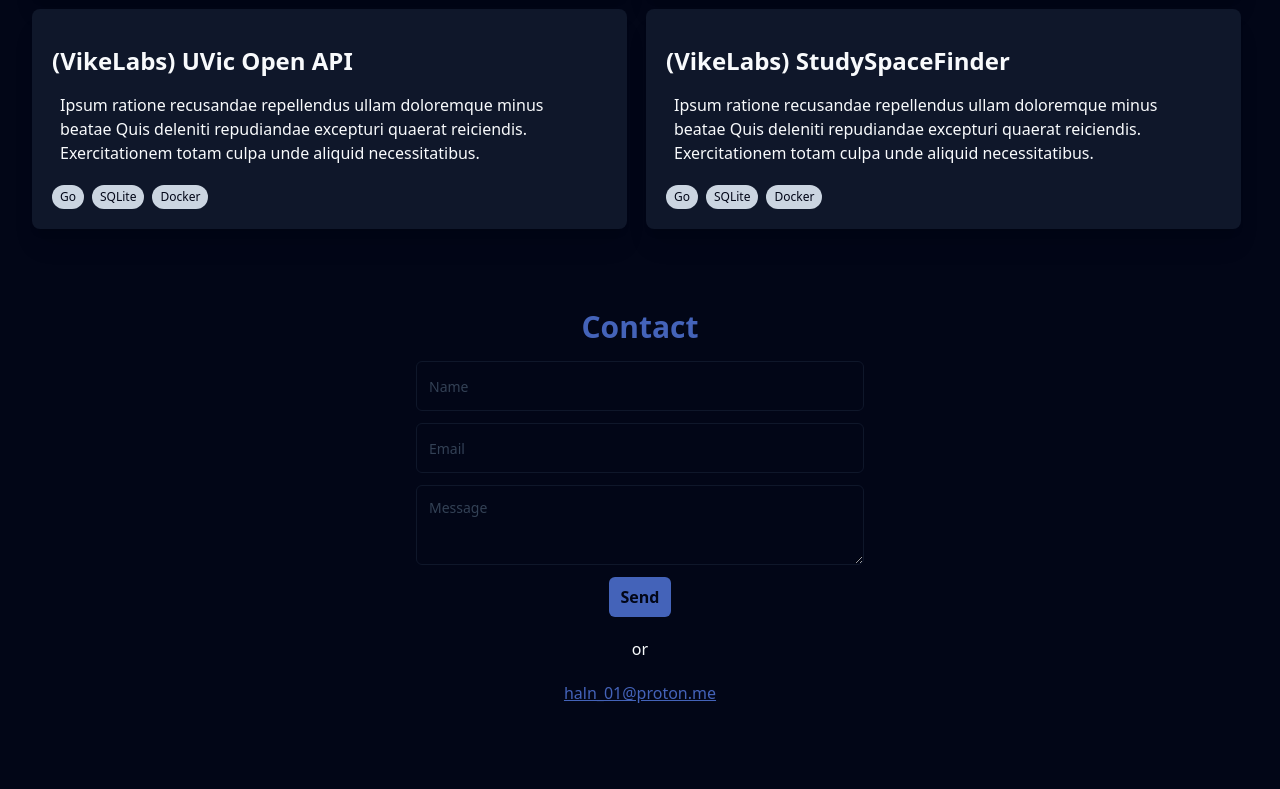
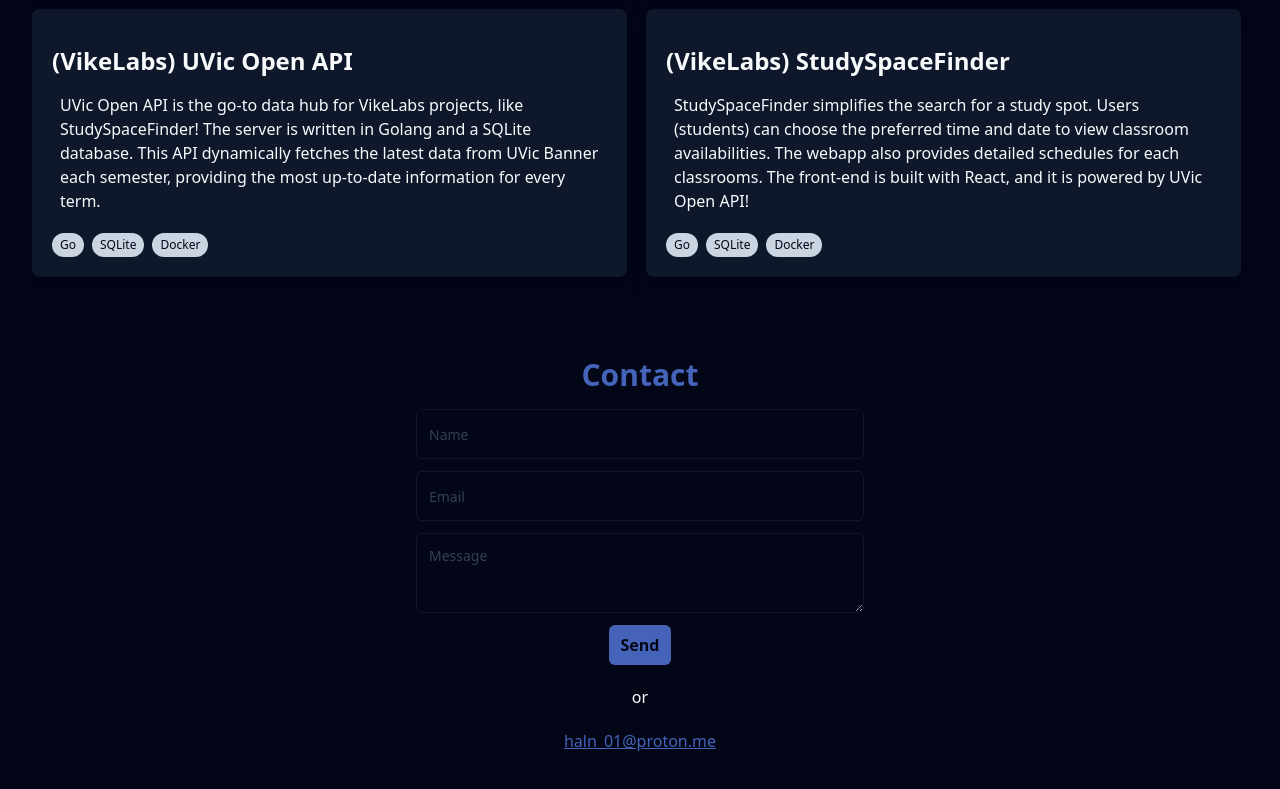
Before and after one commit to hn275/portfolio, an Astro site: page /portfolio in a window 1280 px wide. Shown: the part 1802-2591 px from the top of the page. Built offline with nearby package versions, Linux system fonts and the light colour scheme; Astro itself is replaced by a stand-in of ours; some icons are missing.

Commit message:
feat: project content

```diff
--- a/package.json
+++ b/package.json
@@ -3,8 +3,7 @@
     "type": "module",
     "version": "0.0.1",
     "scripts": {
-        "dev": "astro dev",
-        "start": "astro dev",
+        "start": "astro dev --port 3000",
         "build": "astro check && astro build",
         "preview": "astro preview",
         "astro": "astro",
--- a/src/components/projects.astro
+++ b/src/components/projects.astro
@@ -27,8 +27,8 @@
     >
         <p>
             A website for a property developer written in NextJS, complete with
-            a custom-built CMS. The website is hosted by Vercel, with it's database
-            being provided by Supabase.
+            a custom-built CMS. The website is hosted by Vercel, with it's
+            database being provided by Supabase.
         </p>
     </ProjectCard>
 
@@ -38,9 +38,11 @@
         github={"test"}
     >
         <p>
-            Ipsum ratione recusandae repellendus ullam doloremque minus beatae
-            Quis deleniti repudiandae excepturi quaerat reiciendis.
-            Exercitationem totam culpa unde aliquid necessitatibus.
+            UVic Open API is the go-to data hub for VikeLabs projects, like
+            StudySpaceFinder! The server is written in Golang and a SQLite
+            database. This API dynamically fetches the latest data from UVic
+            Banner each semester, providing the most up-to-date information for
+            every term.
         </p>
     </ProjectCard>
 
@@ -50,9 +52,10 @@
         github={"test"}
     >
         <p>
-            Ipsum ratione recusandae repellendus ullam doloremque minus beatae
-            Quis deleniti repudiandae excepturi quaerat reiciendis.
-            Exercitationem totam culpa unde aliquid necessitatibus.
+            StudySpaceFinder simplifies the search for a study spot. Users
+            (students) can choose the preferred time and date to view classroom
+            availabilities. The webapp also provides detailed schedules for each
+            classrooms. The front-end is built with React, and it is powered by UVic Open API!
         </p>
     </ProjectCard>
 </div>
```
